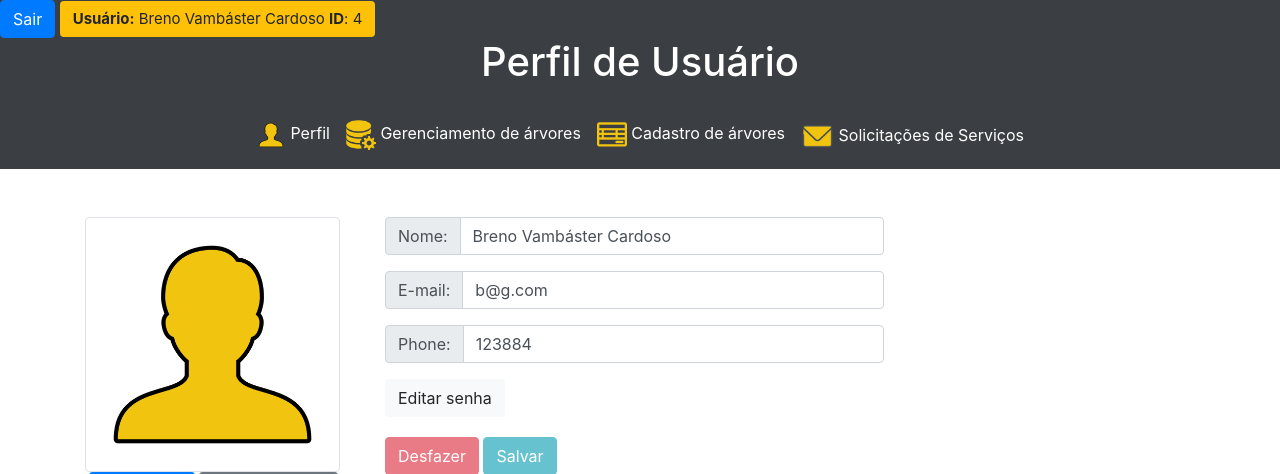
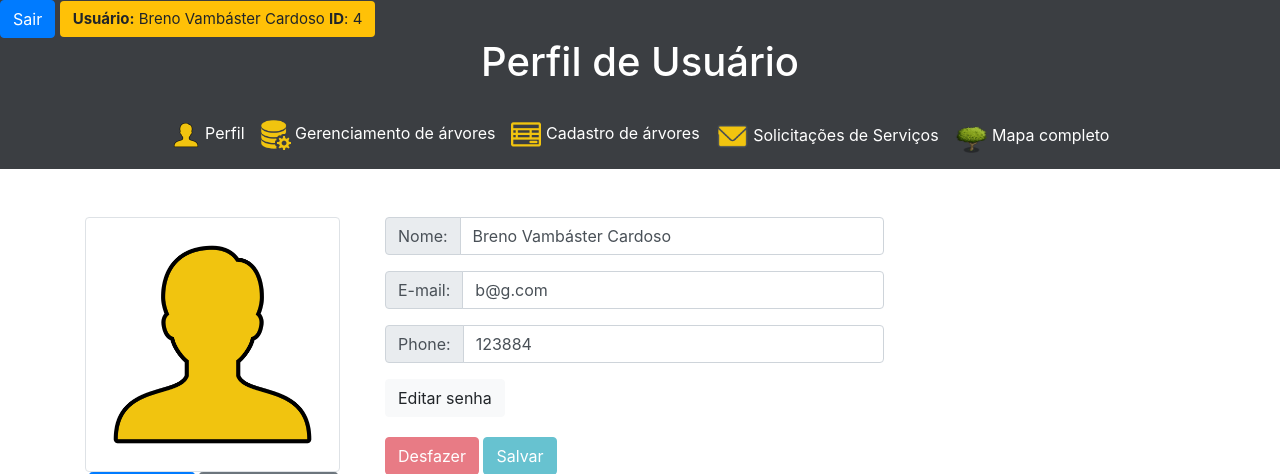
Before and after one commit to brenovambaster/Projeto-TreeManager, a PHP site: page /user/perfil.php in a window 1280 px wide. Shown: the top 474 px of the page. Run offline with PHP 8.4, Linux system fonts and the light colour scheme; a user stored in the database is signed in.

Commit message:
link map

```diff
--- a/user/navbar.php
+++ b/user/navbar.php
@@ -24,6 +24,9 @@
             <li class="nav-item active">
                 <a class="nav-link opc1 " href="solicitacoes.php"> <img src="../img/mensagem1.png" alt="solicitacoes" height="33px" width="33px"> Solicitações de Serviços</a>
             </li>
+            <li class="nav-item active">
+                <a class="nav-link opc1 " href="treeMapSal.php"> <img src="../img/Apple1-icon.png" alt="Mapa" height="33px" width="33px"> Mapa completo</a>
+            </li>
 
         </ul>
 
```
